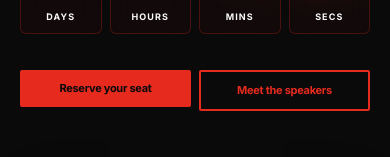
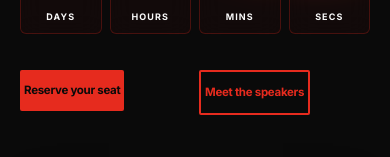
Before and after one commit to shaunak44oop/react-tedx, a React (Vite) app: page / in a window 390 px wide. Shown: the part 423-580 px from the top of the page. Built offline with nearby package versions, Linux system fonts and the light colour scheme; the HTML template or start-up script is replaced by a standard one.

Commit message:
Refactor button layout to use flexbox
Updated button layout to use flexbox for better responsiveness and added bulletproof button wrappers.

```diff
--- a/src/pages/home.tsx
+++ b/src/pages/home.tsx
@@ -83,26 +83,30 @@ export function Home() {
               <Countdown target="2026-10-03T09:00:00" />
             </div>
 
-            {/* EQUALIZED GRID-BASED MOBILE BUTTONS */}
+            {/* BULLETPROOF BUTTON WRAPPERS */}
             <motion.div
               initial={{ opacity: 0, y: 10 }}
               animate={{ opacity: 1, y: 0 }}
               transition={{ duration: 0.5, delay: 0.6 }}
-              className="mt-9 grid max-w-[380px] grid-cols-2 gap-2 sm:gap-3.5"
+              className="mt-9 flex w-full max-w-[380px] items-stretch gap-2 sm:gap-3"
             >
+              <div className="flex-1">
                 <SpotlightButton
                   to="/register"
-                className="flex w-full items-center justify-center !px-1 sm:!px-4 !py-2.5 sm:!py-3 text-center !text-[11px] sm:!text-[13px] whitespace-nowrap"
+                  className="flex h-full w-full items-center justify-center whitespace-nowrap !px-1 sm:!px-4 !py-3 text-[11.5px] tracking-tight sm:text-[13px]"
                 >
                   Reserve your seat
                 </SpotlightButton>
+              </div>
+              <div className="flex-1">
                 <SpotlightButton
                   to="/speakers"
                   variant="outline"
-                className="flex w-full items-center justify-center !px-1 sm:!px-4 !py-2.5 sm:!py-3 text-center !text-[11px] sm:!text-[13px] whitespace-nowrap"
+                  className="flex h-full w-full items-center justify-center whitespace-nowrap !px-1 sm:!px-4 !py-3 text-[11.5px] tracking-tight sm:text-[13px]"
                 >
                   Meet the speakers
                 </SpotlightButton>
+              </div>
             </motion.div>
           </div>
 
```
Lines whose indentation alone changed are shown as unchanged.
